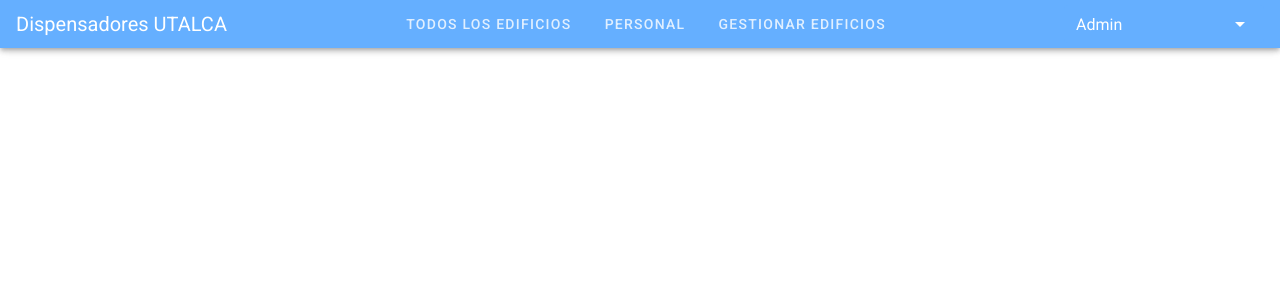
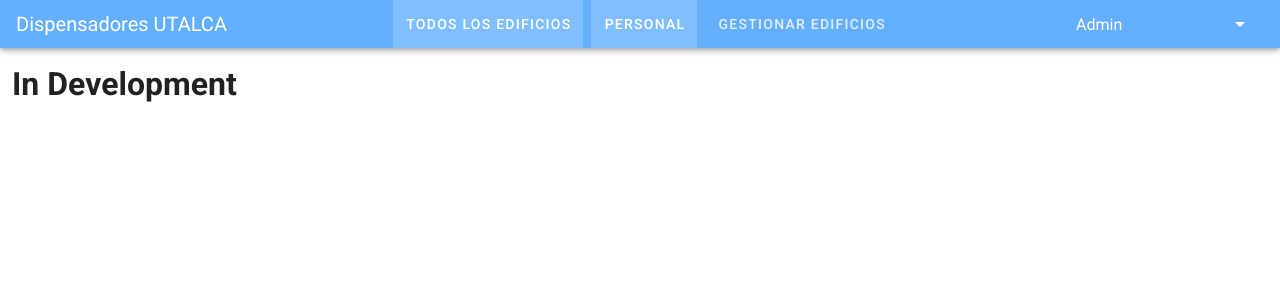
Before and after one commit to Kirikuna/gestion-g3-dispensador, a Nuxt app in the folder frontend/: page /indevelopment in a window 1280 px wide. Shown: the top 300 px of the page. Built offline with nearby package versions, Linux system fonts and the light colour scheme.

Commit message:
(adv)frontend: Added references for navigation buttons.

```diff
--- a/frontend/components/NavBar.vue
+++ b/frontend/components/NavBar.vue
@@ -10,25 +10,40 @@
       <v-spacer></v-spacer>
 
       <v-btn-toggle group borderless>
-        <v-btn color='#65AFFF' depressed v-if='selectedUser === "Admin" || selectedUser === "Reponedor"'>
+        <v-btn color='#65AFFF'
+               depressed
+               v-if='selectedUser === "Admin" || selectedUser === "Reponedor"'
+                to='/indevelopment' nuxt>
           Todos los edificios
         </v-btn>
-        <v-spacer v-if='selectedUser === "Admin" || selectedUser === "Reponedor"'></v-spacer>
-        <v-btn color='#65AFFF' depressed v-if='selectedUser === "Reponedor"'>
+        <v-spacer
+          v-if='selectedUser === "Admin" || selectedUser === "Reponedor"'></v-spacer>
+        <v-btn color='#65AFFF'
+               depressed
+               v-if='selectedUser === "Reponedor"'>
           Reportes Activos
         </v-btn>
-        <v-spacer v-if='selectedUser === "Reponedor"'></v-spacer>
-        <v-btn color='#65AFFF' depressed v-if='selectedUser === "Admin"'>
+        <v-spacer
+          v-if='selectedUser === "Reponedor"'></v-spacer>
+        <v-btn color='#65AFFF'
+               depressed
+               v-if='selectedUser === "Admin"'
+               to='/indevelopment' nuxt>
           Personal
         </v-btn>
-        <v-spacer v-if='selectedUser === "Admin"'></v-spacer>
-        <v-btn color='#65AFFF' depressed v-if='selectedUser === "Admin"'>
+        <v-spacer
+          v-if='selectedUser === "Admin"'></v-spacer>
+        <v-btn color='#65AFFF'
+               depressed
+               v-if='selectedUser === "Admin"'
+               to='/' nuxt>
           Gestionar edificios
         </v-btn>
-        <v-spacer v-if='selectedUser === "Admin"'></v-spacer>
+        <v-spacer
+          v-if='selectedUser === "Admin"'></v-spacer>
       </v-btn-toggle>
+
       <v-spacer></v-spacer>
-
 
       <v-select
         v-model='selectedUser'
--- /dev/null
+++ b/frontend/pages/indevelopment.vue
@@ -0,0 +1,13 @@
+<template>
+  <h1>In Development</h1>
+</template>
+
+<script>
+export default {
+  name: 'indevelopment.vue',
+};
+</script>
+
+<style scoped>
+
+</style>
```
